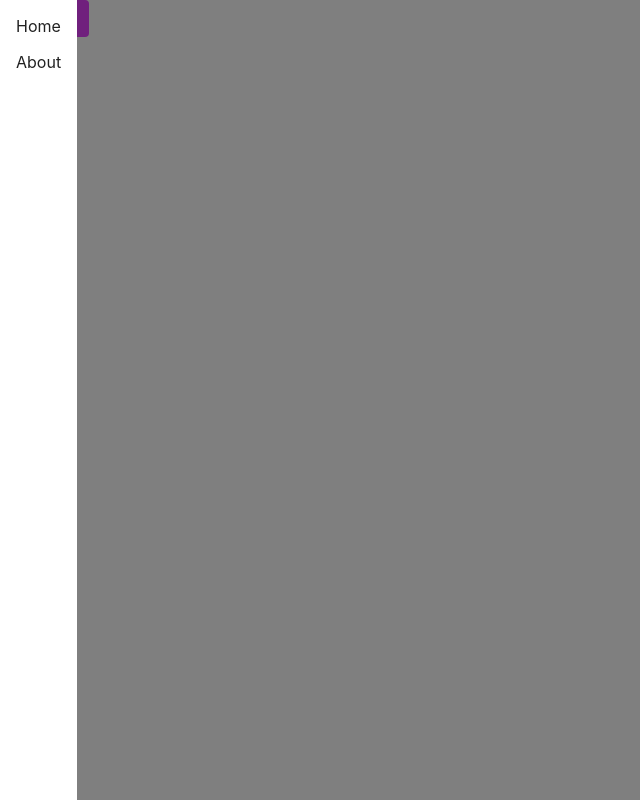
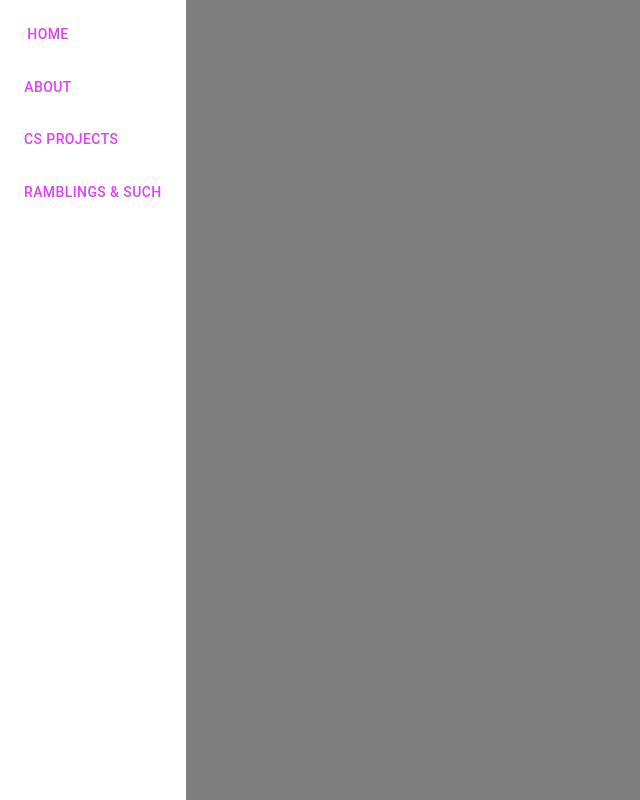
Before and after one commit to akromish/akromish_2.0, a React (Create React App) app: page /cs-projects in a window 1280 px wide. Both pictures are taken after a click on the button "NAVBAR". Shown: the whole page, without its empty margins (0-640 px from the left). Built offline with nearby package versions, Linux system fonts and the light colour scheme.

Commit message:
fixed navbar links + csporjects typo

```diff
--- a/src/App.jsx
+++ b/src/App.jsx
@@ -48,7 +48,7 @@ const App = function app() {
           <Routes>
             <Route path="/about" element={<About />} />
             <Route path="/ramblings-and-such" element={<RamblingsAndSuch />} />
-            <Route path="/cs-projects" elemen={<CSProjects />} />
+            <Route path="/cs-projects" element={<CSProjects />} />
             <Route path="/" element={<Home />} />
           </Routes>
         </Router>
--- a/src/components/NavBar.jsx
+++ b/src/components/NavBar.jsx
@@ -1,7 +1,8 @@
 import {
-  Button, Drawer, Link, List, ListItem,
+  Button, Drawer, List, ListItem,
 } from '@mui/material';
 import React from 'react';
+import { Link } from 'react-router-dom';
 
 export default function NavBar() {
   const [drawerState, setDrawerState] = React.useState(false);
@@ -19,19 +20,17 @@ export default function NavBar() {
       onClick={toggleDrawer(false)}
     >
       <List>
-        <ListItem
-          button
-          component={Link}
-          to="/"
-        >
-          Home
+        <ListItem>
+          <Button component={Link} to="/">Home</Button>
         </ListItem>
-        <ListItem
-          button
-          component={Link}
-          to="/about"
-        >
-          About
+        <ListItem>
+          <Button component={Link} to="/about">About</Button>
+        </ListItem>
+        <ListItem>
+          <Button component={Link} to="/cs-projects">CS Projects</Button>
+        </ListItem>
+        <ListItem>
+          <Button component={Link} to="/ramblings-and-such">Ramblings & Such</Button>
         </ListItem>
       </List>
     </div>
--- a/src/pages/CSProjects.jsx
+++ b/src/pages/CSProjects.jsx
@@ -1,5 +1,5 @@
 import React from 'react';
 
 export default function CSProjects() {
-  return <h1>Akromish 2.0</h1>;
+  return <h1>CS Projects</h1>;
 }
```
Also changed, not shown: 1 other file (tests, documents, lock files or other folders).
